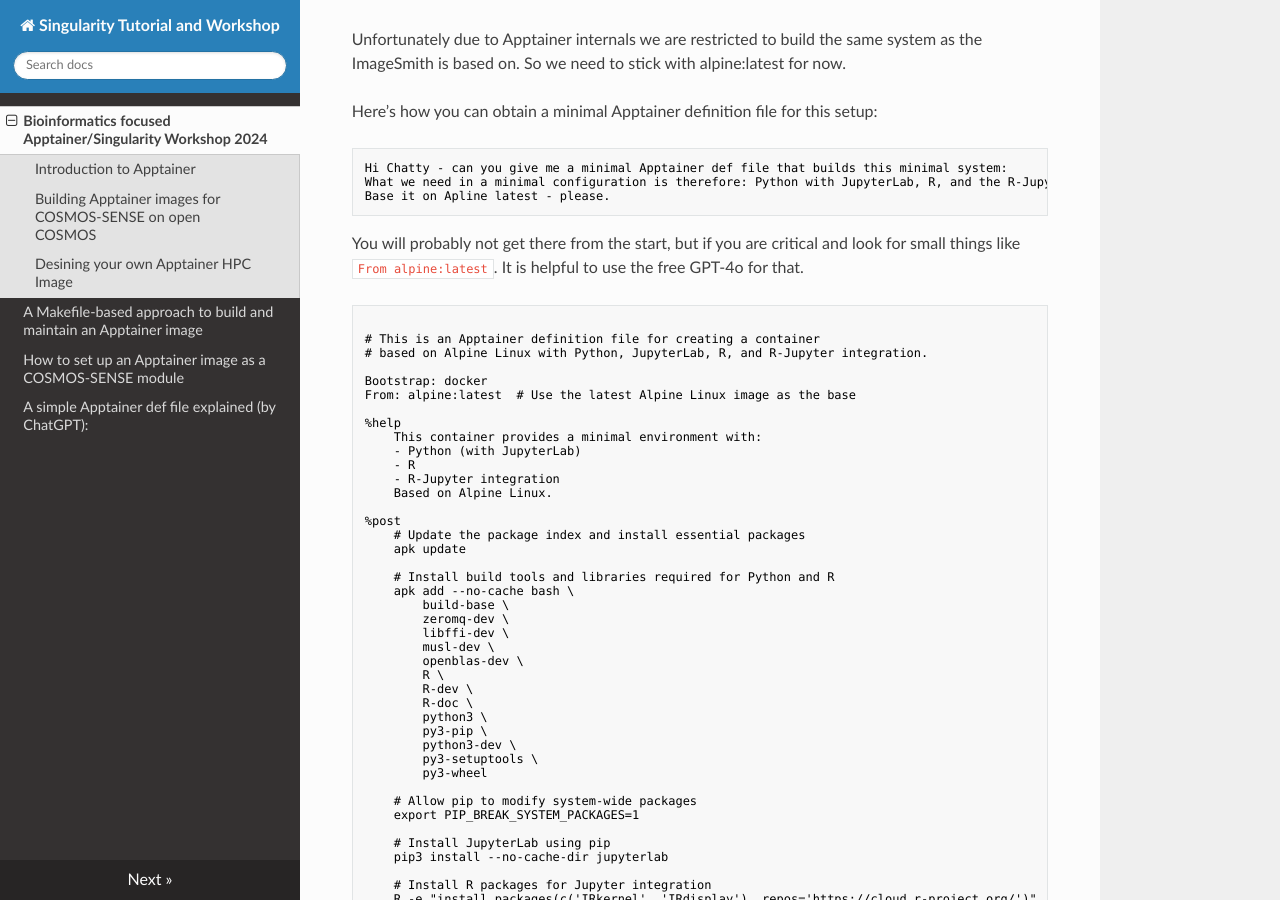
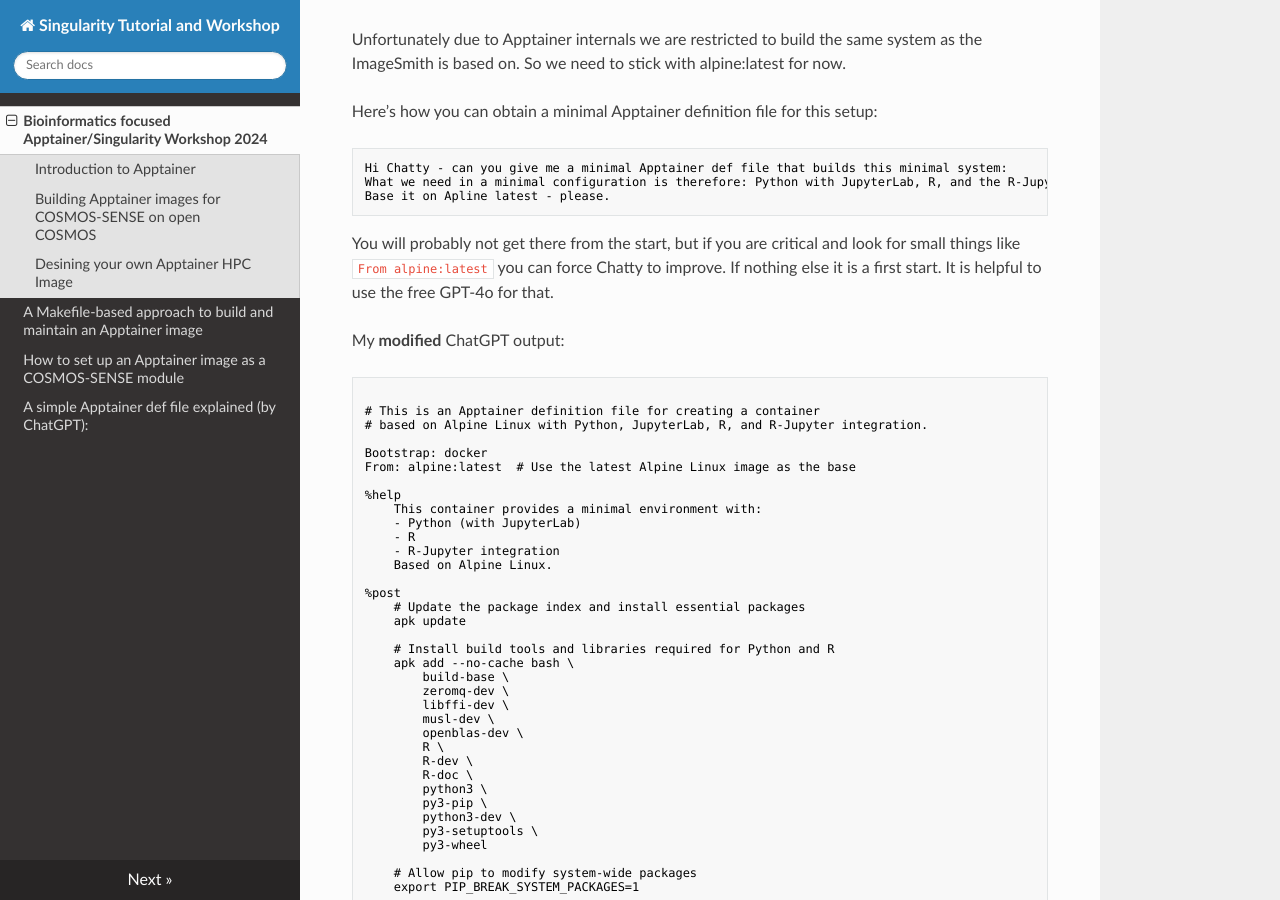
Before and after one commit to stela2502/Singularity_Tutorial, an MkDocs documentation site: the page built from docs/index.md, in a window 1280 px wide and 900 px high, scrolled down 2214 px. Built offline with MkDocs 1.6.1, drawn with Linux system fonts in a browser that asks for light colours; nearby versions of some CDN libraries; some of the changed text lies outside the part shown.

Commit message:
Of cause not :-D

````diff
--- a/docs/index.md
+++ b/docs/index.md
@@ -11,7 +11,7 @@ Although Apptainer is available for all major operating systems, the installatio
 ## Building Apptainer images for COSMOS-SENSE on open COSMOS
 
 For this workshop, we will use the open COSMOS system to build our Apptainer images.
-To do this, you'll need to [download](https://www.cendio.com/thinlinc/download/)) Thinlink and log into open COSMOS at cosmos-dt.lunarc.lu.se.
+To do this, you'll need to [download](https://www.cendio.com/thinlinc/download/) Thinlink and log into open COSMOS at cosmos-dt.lunarc.lu.se.
 
 You can load the necessary module with the following command:
 
@@ -95,9 +95,10 @@ What we need in a minimal configuration is therefore: Python with JupyterLab, R,
 Base it on Apline latest - please.
 ```
 
-You will probably not get there from the start, but if you are critical and look for small things like ``From alpine:latest``. It is helpful to use the free GPT-4o for that.
+You will probably not get there from the start, but if you are critical and look for small things like ``From alpine:latest`` you can force Chatty to improve. If nothing else it is a first start. It is helpful to use the free GPT-4o for that.
 
 
+My **modified** ChatGPT output:
 ```text
 
 # This is an Apptainer definition file for creating a container
````
